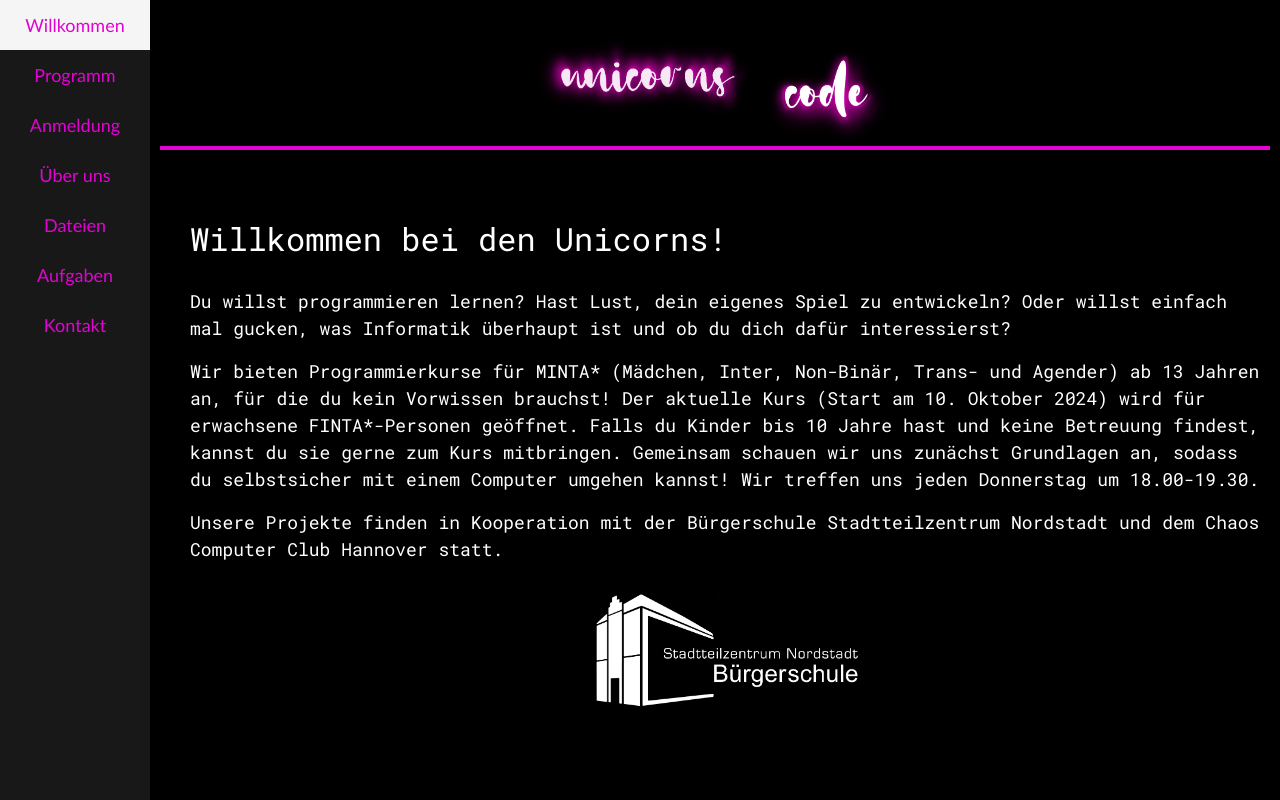
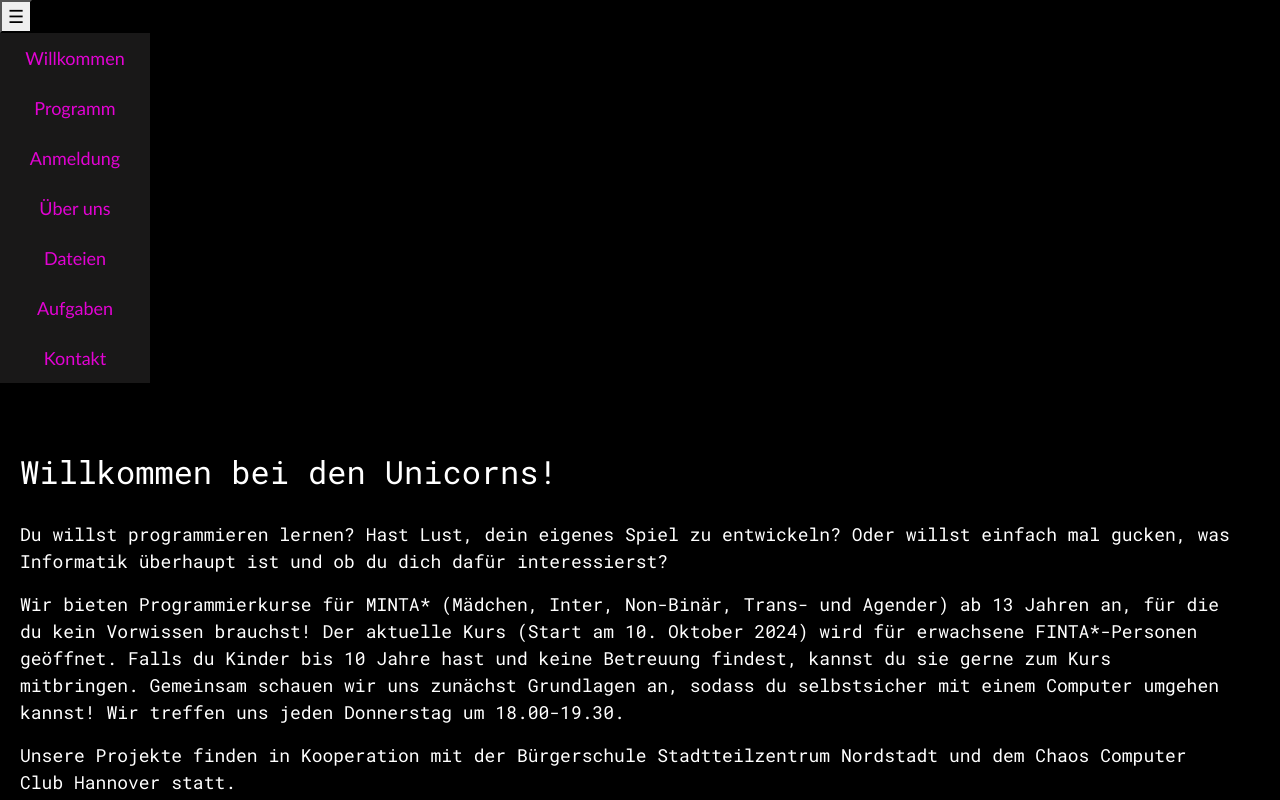
Before and after one commit to Verena-27/Unicorn-Code-Website, a React (Create React App) app: page /home in a window 1280 px wide. Built offline with nearby package versions, Linux system fonts and the light colour scheme.

Commit message:
sidebar reactive update

```diff
--- a/src/CSS/navbar.css
+++ b/src/CSS/navbar.css
@@ -7,6 +7,7 @@
     z-index: 100;
     padding: 48px 0 0;
     box-shadow: inset -1px 0 0 rgba(0, 0, 0, .1);
+
 }
 #sidebar-wrapper{
     min-height: 100vh !important;
--- a/src/components/Sidebar.jsx
+++ b/src/components/Sidebar.jsx
@@ -3,13 +3,24 @@
 import React from "react";
 import { NavLink } from 'react-router-dom';
 import { SideBarData } from './SideBarData';
+import { useState } from 'react';
 
 import 'bootstrap/dist/css/bootstrap.min.css';
 
 //id={window.location.pathname == val.link ? "active": ""}
 //onClick={() => {window.location.pathname = val.link}}
 function Sidebar(){
+    const [isOpen, setIsOpen] = useState(false);
+    const togglesidebar = () => {
+        setIsOpen(!isOpen);
+    }
     return(
+        <div>
+        {/* hamburger menu */}
+        <button className={`hamburger ${isOpen ? "open" : ""}`} onClick={togglesidebar}>
+        ☰
+        </button>
+            {/* sidebar */}
             <div className="Sidebar">
                 <ul className="SidebarList">
                 {SideBarData.map((val, key)=>{
@@ -24,6 +35,10 @@
                 </ul>
 
             </div>
+            {/* Overlay */}
+            <div className={`overlay ${isOpen ? "visible" : ""}`} onClick={togglesidebar}>
+            </div>
+        </div>
     )
 }
 
```
Lines whose indentation alone changed are shown as unchanged.
